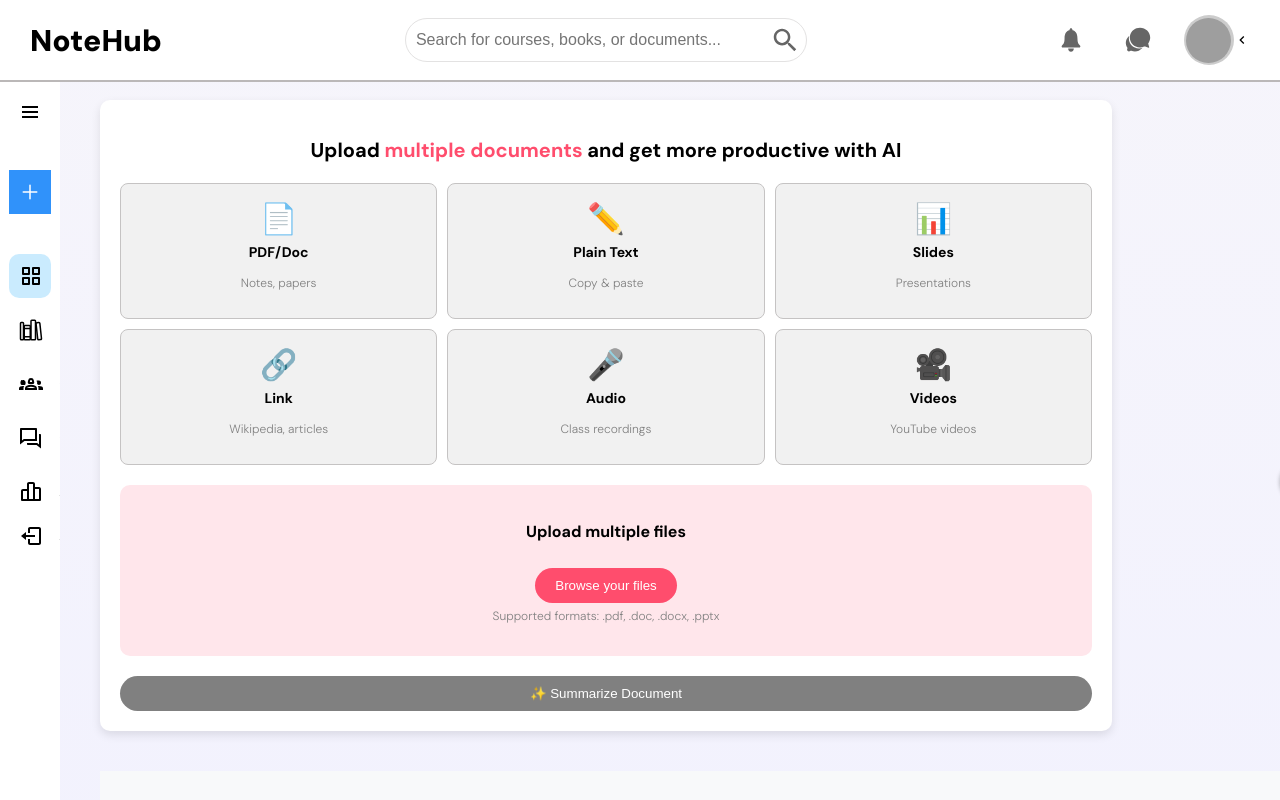
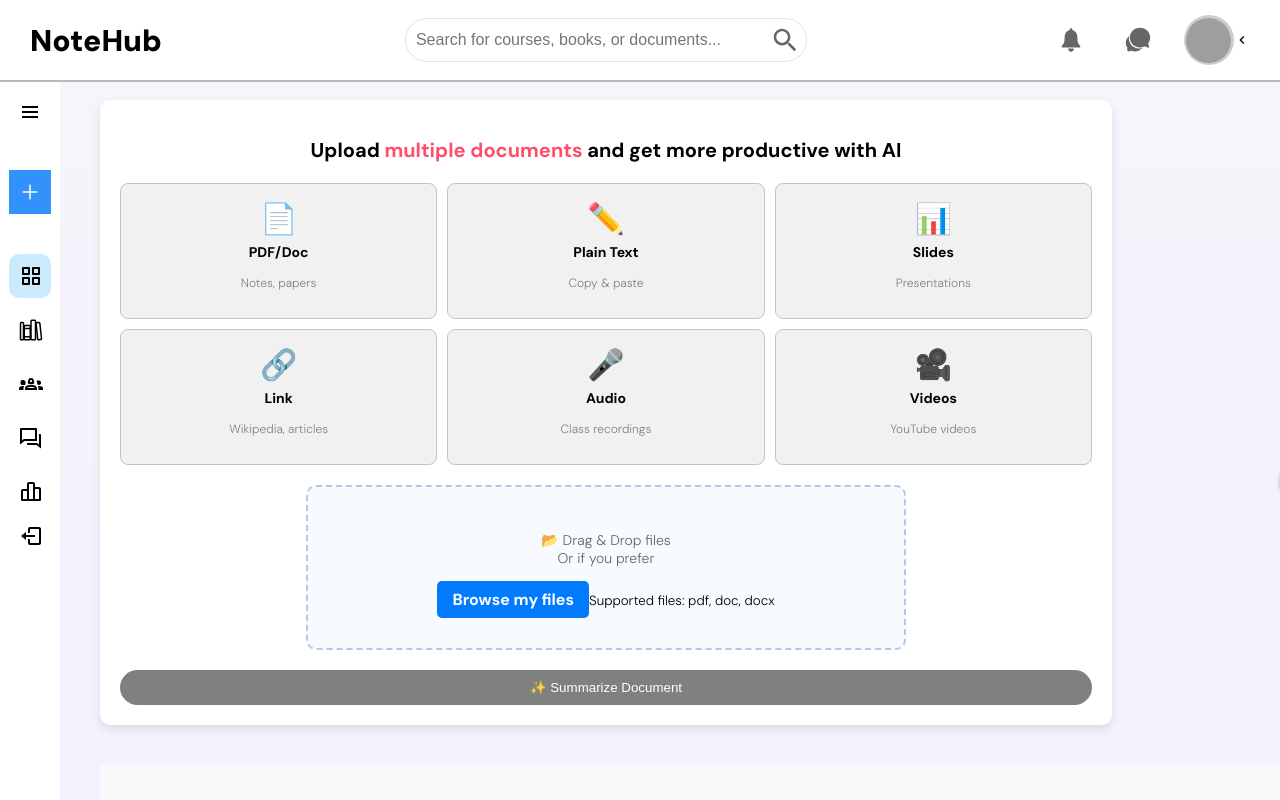
Before and after one commit to NoteHubs-Org/Frontend, a React (Create React App) app: page /summarize in a window 1280 px wide. Shown: the top 800 px of the page. Built offline with nearby package versions, Linux system fonts and the light colour scheme; grey boxes are pictures that could not be loaded; the HTML template or start-up script is replaced by a standard one.

Commit message:
initial-file uploads

```diff
--- /dev/null
+++ b/src/pages/uploads/FileUpload.js
@@ -0,0 +1,45 @@
+import React, { useState } from "react";
+import { handleFiles, handleDrop } from "./upload.js";
+
+const FileUpload = () => {
+  const [files, setFiles] = useState([]);
+
+  const removeFile = (index) => {
+    setFiles(files.filter((_, i) => i !== index));
+  };
+
+  return (
+    <div className="upload-container">
+      <div
+        className="drop-zone"
+        onDragOver={(e) => e.preventDefault()}
+        onDrop={(e) => handleDrop(e, setFiles)}
+      >
+        <p>📂 Drag & Drop files<br />Or if you prefer</p>
+        <label htmlFor="fileInput" className="browse-btn">Browse my files</label>
+        <input
+          type="file"
+          id="fileInput"
+          multiple
+          hidden
+          onChange={(e) => handleFiles(e, setFiles)}
+        />
+        <small>Supported files: pdf, doc, docx</small>
+      </div>
+
+      {files.length > 0 && (
+        <div className="file-list">
+          {files.map((file, index) => (
+            <div key={index} className="file-item">
+              <span className="file-name">{file.name}</span>
+              <div className="progress-bar"><span></span></div>
+              <span className="delete-btn" onClick={() => removeFile(index)}>🗑️</span>
+            </div>
+          ))}
+        </div>
+      )}
+    </div>
+  );
+};
+
+export default FileUpload;
--- a/src/pages/uploads/UploadPage.js
+++ b/src/pages/uploads/UploadPage.js
@@ -1,5 +1,6 @@
 import React from "react";
 import "./upload.css";
+import FileUpload from "./FileUpload";
 
 const UploadPage = () => {
   return (
@@ -27,14 +28,11 @@ const UploadPage = () => {
         ))}
       </div>
 
-      {/* Upload Box */}
-      <div className="upload-box">
-        <h3 className="upload-title">Upload multiple files</h3>
-        <button className="upload-btn">Browse your files</button>
-        <p className="upload-info">Supported formats: .pdf, .doc, .docx, .pptx</p>
-      </div>
+        {/* Upload Box */}
+        <FileUpload />
 
-      {/* Disabled Button */}
+
+        {/* Disabled Button */}
       <button className="disabled-btn">✨ Summarize Document</button>
     </div>
   );
--- a/src/pages/uploads/upload.css
+++ b/src/pages/uploads/upload.css
@@ -99,7 +99,7 @@
   font-weight: bold;
 }
 
-.upload-btn {
+.upload-input {
   background: #ff4d6d;
   color: white;
   border: none;
@@ -121,6 +121,79 @@
   margin-top: 5px;
 }
 
+.upload-container {
+  max-width: 600px;
+  margin: auto;
+  text-align: center;
+}
+
+.drop-zone {
+  border: 2px dashed #b3c7e6;
+  background-color: #f7faff;
+  padding: 30px;
+  border-radius: 10px;
+  cursor: pointer;
+  transition: 0.3s;
+}
+
+.drop-zone:hover {
+  border-color: #0066ff;
+}
+
+.browse-btn {
+  display: inline-block;
+  background-color: #007bff;
+  color: white;
+  padding: 8px 15px;
+  border-radius: 5px;
+  font-weight: bold;
+  cursor: pointer;
+}
+
+#fileList {
+  margin-top: 15px;
+  text-align: left;
+}
+
+.file-item {
+  display: flex;
+  align-items: center;
+  justify-content: space-between;
+  padding: 10px;
+  border-radius: 5px;
+  background: #f8f9fa;
+  margin-top: 5px;
+}
+
+.file-name {
+  font-weight: bold;
+}
+
+.progress-bar {
+  width: 100%;
+  height: 5px;
+  background: #ddd;
+  border-radius: 3px;
+  margin-top: 5px;
+  position: relative;
+  overflow: hidden;
+}
+
+.progress-bar span {
+  display: block;
+  height: 100%;
+  background: #28a745;
+  width: 0;
+  transition: width 0.5s;
+}
+
+.delete-btn {
+  cursor: pointer;
+  color: red;
+  font-size: 18px;
+}
+
+
 /* Disabled Button */
 .disabled-btn {
   width: 100%;
--- /dev/null
+++ b/src/pages/uploads/upload.js
@@ -0,0 +1,10 @@
+export const handleFiles = (event, setFiles) => {
+  const newFiles = Array.from(event.target.files);
+  setFiles((prevFiles) => [...prevFiles, ...newFiles]);
+};
+
+export const handleDrop = (event, setFiles) => {
+  event.preventDefault();
+  const newFiles = Array.from(event.dataTransfer.files);
+  setFiles((prevFiles) => [...prevFiles, ...newFiles]);
+};
```
